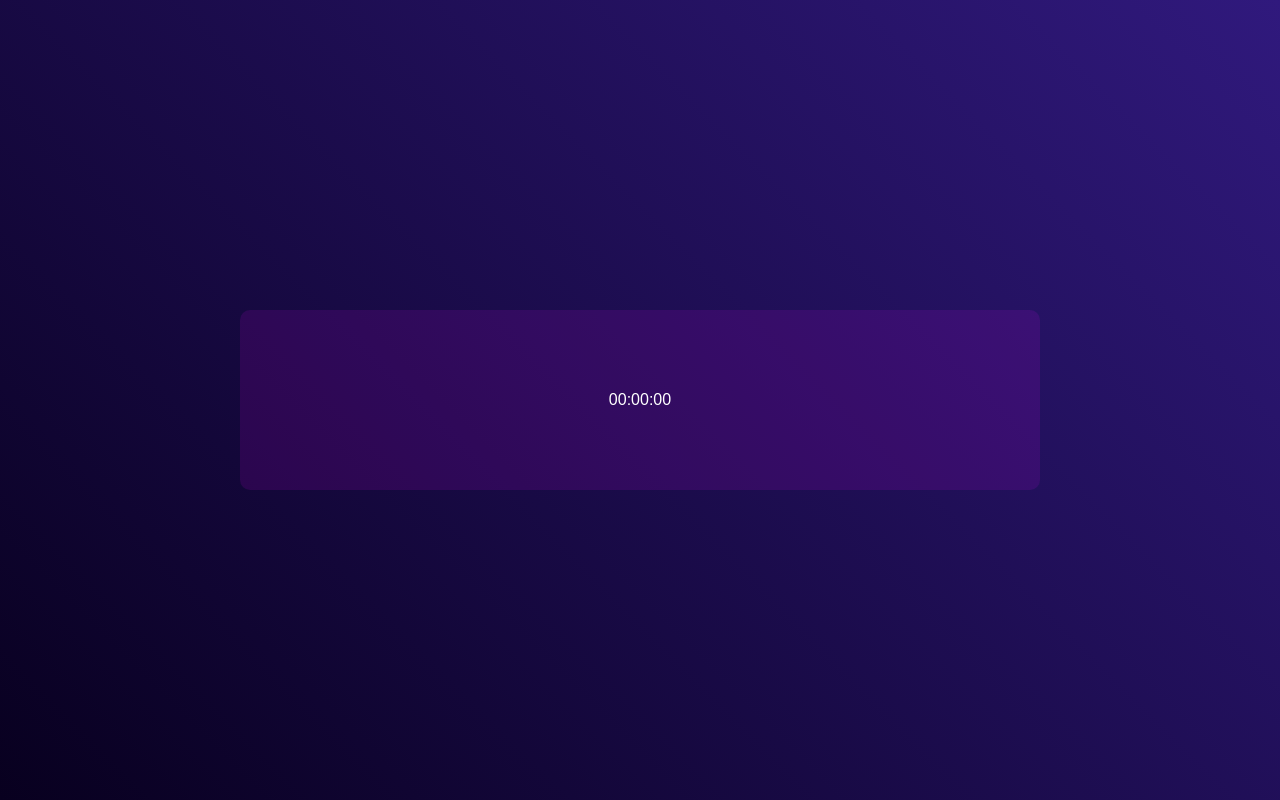
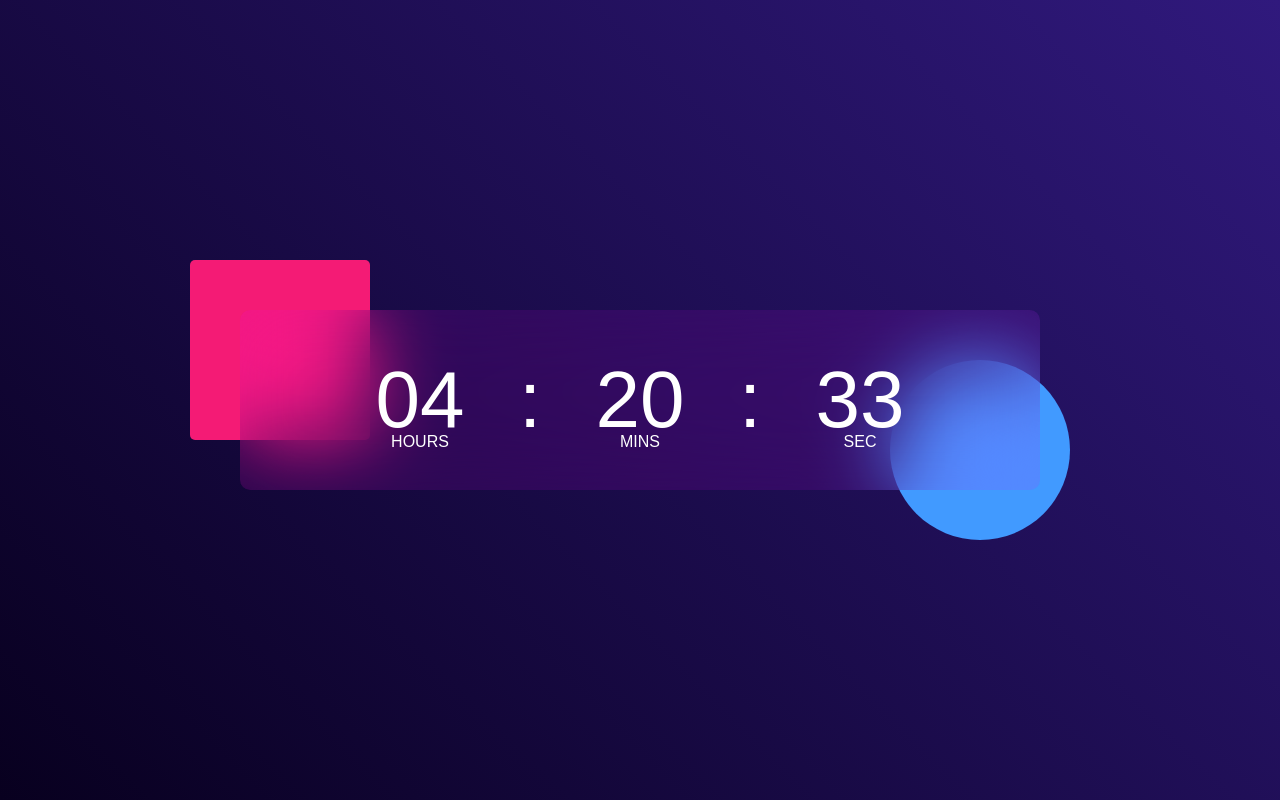
Before and after one commit to loki7349/Digital, a plain HTML site: page index.html in a window 1280 px wide. Drawn offline with Linux system fonts and the light colour scheme.

Commit message:
completed

```diff
--- a/index.html
+++ b/index.html
@@ -10,9 +10,27 @@
     <div class="hero">
         <div class="container">
             <div class="clock">
-                00:00:00
+                <span id="hrs">00</span>
+                <span>:</span>
+                <span id="min">00</span>
+                <span>:</span>
+                <span id="sec">00</span>
             </div>
         </div>
     </div>
+    <script>
+        let hrs = document.getElementById("hrs")
+        let min = document.getElementById("min")
+        let sec = document.getElementById("sec")
+
+        setInterval(()=>{
+        let currentTime = new Date();
+
+        hrs.innerHTML = (currentTime.getHours()<10?"0":"") + currentTime.getHours();
+        min.innerHTML = (currentTime.getMinutes()<10?"0":"") + currentTime.getMinutes();;
+        sec.innerHTML = (currentTime.getSeconds()<10?"0":"") + currentTime.getSeconds();
+
+        },1000)
+    </script>
 </body>
 </html>
--- a/style.css
+++ b/style.css
@@ -27,4 +27,51 @@
     display: flex;
     align-items: center;
     justify-content: center;
+    backdrop-filter: blur(40px);
 }
+.container::before{
+    content: '';
+    width: 180px;
+    height: 180px;
+    background: #f41b75;
+    border-radius: 5px;
+    position: absolute;
+    top: -50px;
+    left: -50px;
+    z-index: -1;
+}
+.container::after{
+    content: '';
+    width: 180px;
+    height: 180px;
+    background: #419aff;
+    border-radius: 50%;
+    position: absolute;
+    bottom: -50px;
+    right: -30px;
+    z-index: -1;
+}
+.clock span{
+    font-size: 80px;
+    width: 110px;
+    display: inline-block;
+    text-align: center;
+    position: relative;
+}
+.clock span::after{
+
+    font-size: 16px;
+    position: absolute;
+    bottom: -5px;
+    left: 50%;
+    transform: translateX(-50%);
+}
+#hrs::after{
+    content: 'HOURS';
+}
+#min::after{
+    content: 'MINS';
+}
+#sec::after{
+    content: 'SEC';
+}
```
